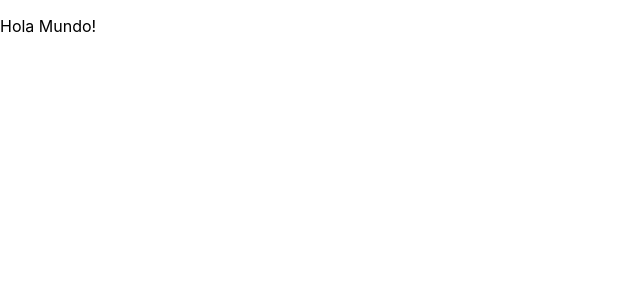
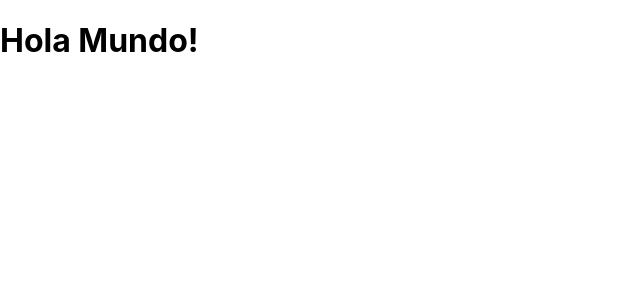
Before and after one commit to rogallardo/Gallardo-React-Project, a React (Create React App) app: page / in a window 1280 px wide. Shown: the top 300 px of the page, without its empty margins (0-640 px from the left). Built offline with nearby package versions, Linux system fonts and the light colour scheme.

Commit message:
tercer commit

```diff
--- a/src/App.js
+++ b/src/App.js
@@ -4,7 +4,7 @@ import './App.css';
 function App() {
   return (
     <div>
-      <p>Hola Mundo!</p>
+      <h1>Hola Mundo!</h1>
     </div>
   );
 }
```
